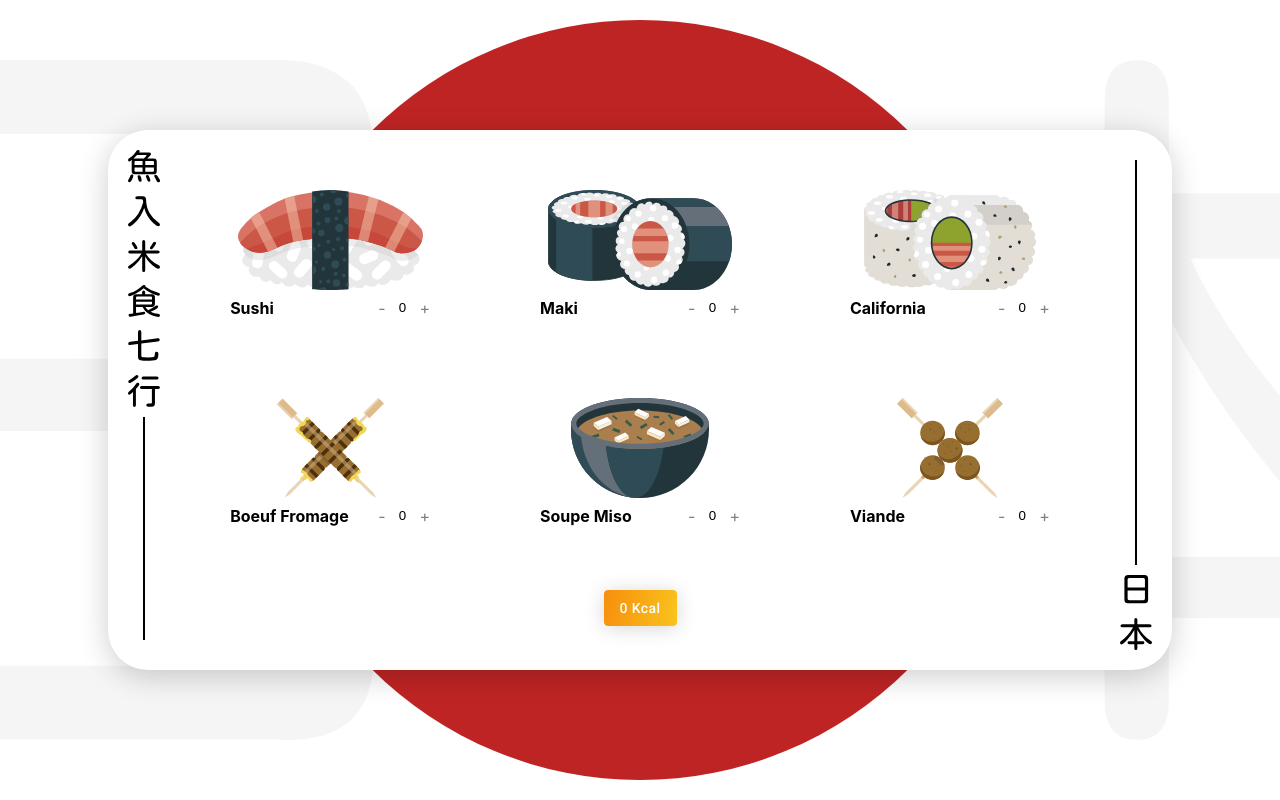
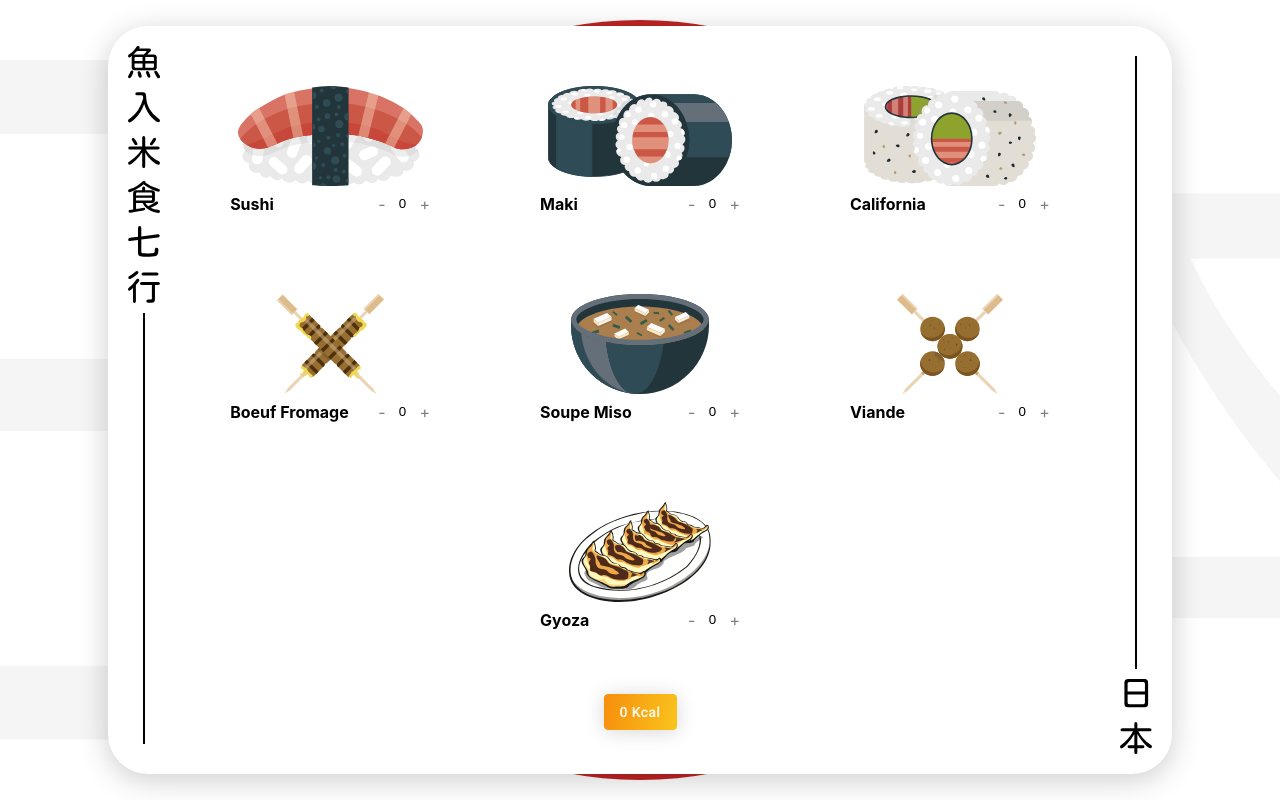
Before and after one commit to sebastien-lb/japcalculator, a React (Create React App) app: page / in a window 1280 px wide. Built offline with nearby package versions, Linux system fonts and the light colour scheme.

Commit message:
Added Gyoza to food list

```diff
--- a/src/data/food.ts
+++ b/src/data/food.ts
@@ -4,6 +4,7 @@ import Maki from "../assets/images/food/Maki.svg";
 import Sushi from "../assets/images/food/Sushi.svg";
 import California from "../assets/images/food/California.svg";
 import BeefCheese from "../assets/images/food/Brochette boeuf fro.svg";
+import Gyoza from "../assets/images/food/Gyoza.svg"
 
 export interface FoodItem {
   name: string;
@@ -42,5 +43,10 @@ export const FOOD_ITEMS: Array<FoodItem> = [
     name: "Viande",
     kcal: 130,
     imageUrl: Meat
+  },
+  {
+    name: "Gyoza",
+    kcal: 190,
+    imageUrl: Gyoza
   }
 ];
```
Also changed, not shown: src/assets/images/food/Gyoza.svg (added).
